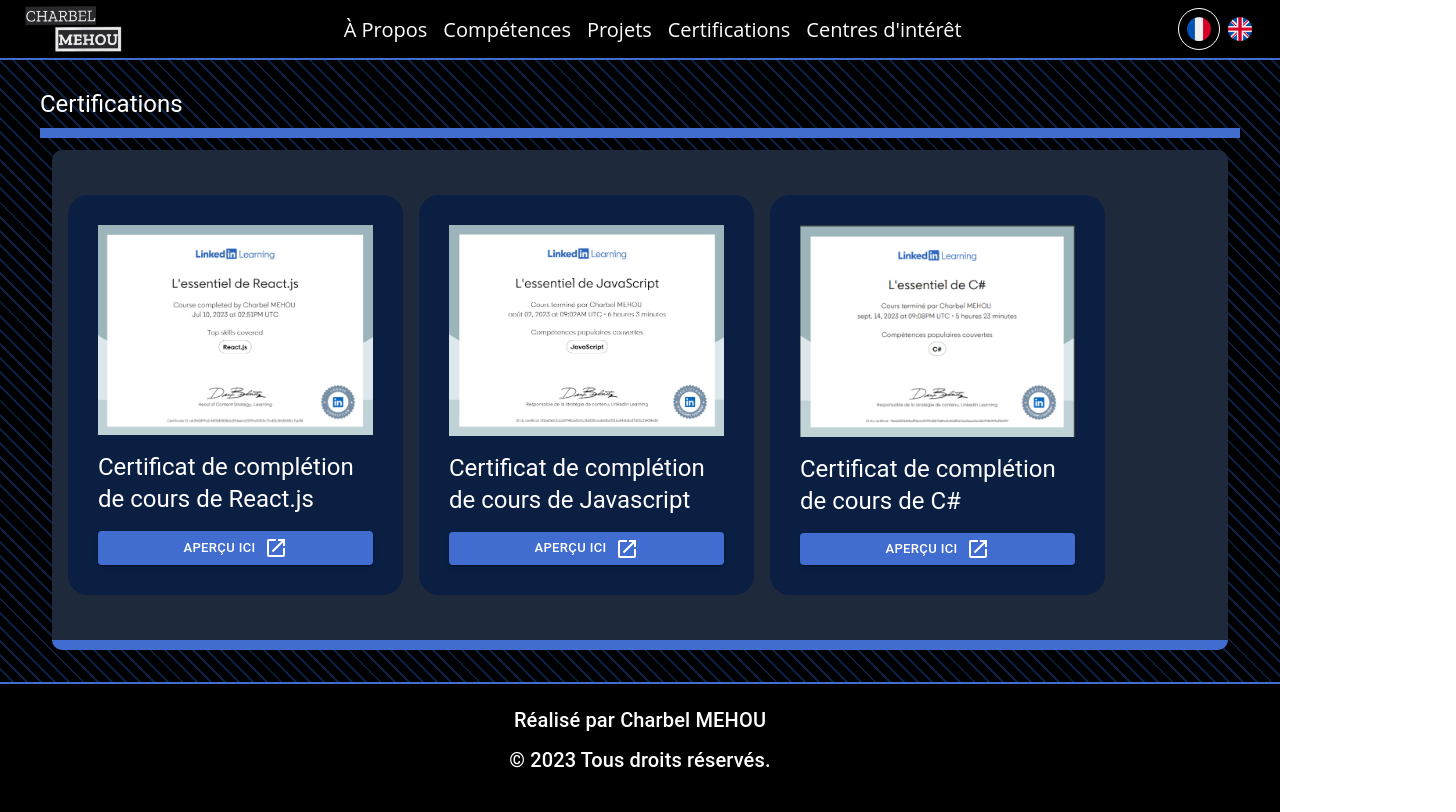
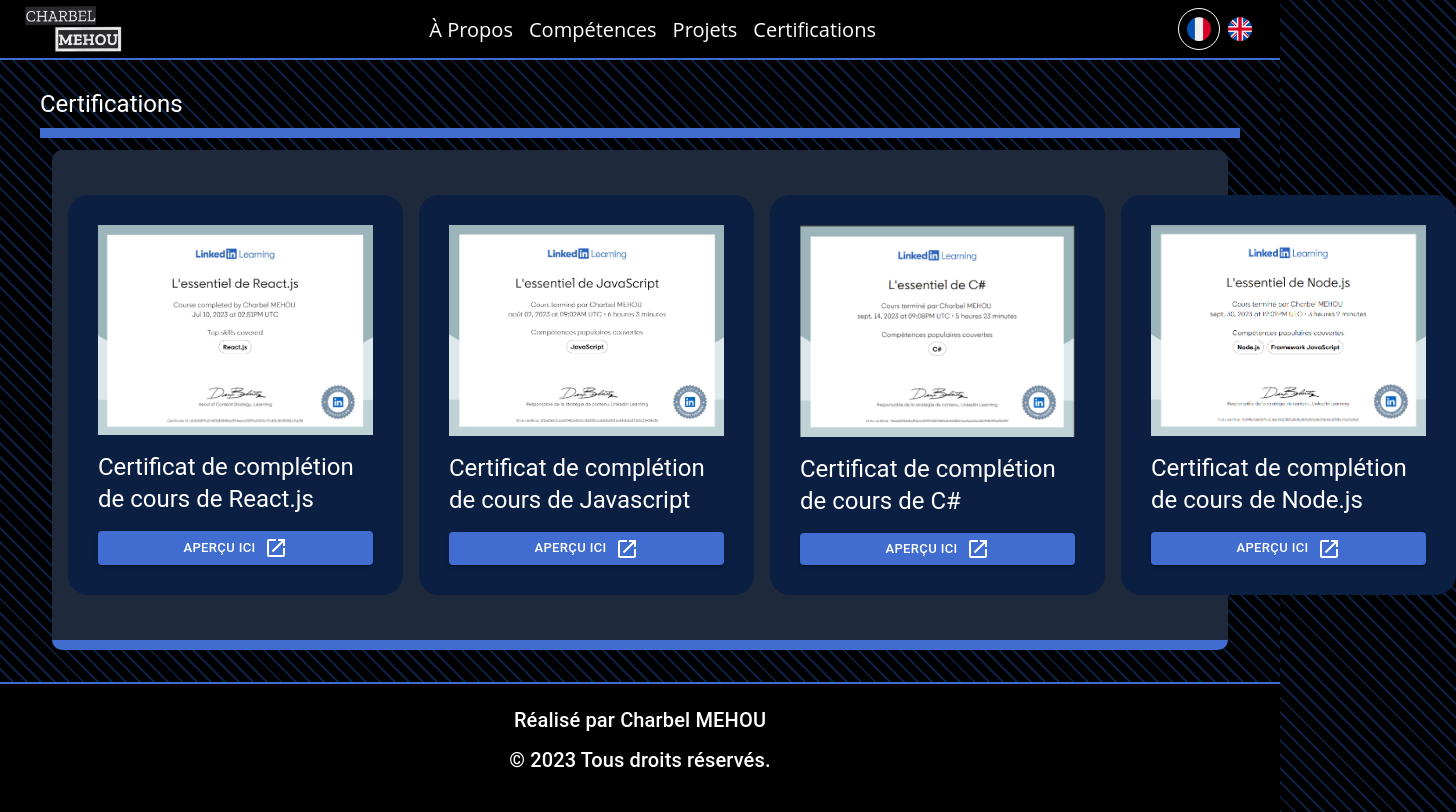
Before and after one commit to charbel-mehou/MyPersonalPortfolio, a React (Create React App) app in the folder personal_portfolio/: page /certifications in a window 1280 px wide. Shown: the whole page, 1456 px wide, since content can reach past the window. Built offline with nearby package versions, Linux system fonts and the light colour scheme.

Commit message:
✨Adding a new certification

```diff
--- a/personal_portfolio/src/components/CertificationsDetails.js
+++ b/personal_portfolio/src/components/CertificationsDetails.js
@@ -6,10 +6,12 @@
 import JavaScript from "../assets/images/JavascriptCertif.png";
 import ReactCertif from "../assets/images/ReactCertif.png";
 import BoxDetails from "./BoxDetails";
+import Node from '../assets/images/NodeJs.png'
 const certifstab = [
   { logo: ReactCertif, label: "React.js" ,link:'https://urlz.fr/nC41'},
   { logo: JavaScript, label: "Javascript",link:'https://urlz.fr/nC3C' },
   { logo: Csharp, label: "C#",link:'https://urlz.fr/nC3v'},
+  { logo: Node, label: "Node.js",link:'https://cutt.ly/GwbUeUAQ'},
 ];
 const CertificationsDetails = () => {
   const { t } = useTranslation();
--- a/personal_portfolio/src/components/Navbar.js
+++ b/personal_portfolio/src/components/Navbar.js
@@ -55,9 +55,9 @@
           <a href="#certifications" className="link-style">
             {t("certifications")}
           </a>
-          <a href="#interests" className="link-style">
+          {/* <a href="#interests" className="link-style">
             {t("interests")}
-          </a>
+          </a> */}
         </Box>
         <Box sx={{
             display: { xs: "none", md: "flex" },
@@ -107,11 +107,11 @@
                 {t("certifications")}
               </a>
             </Typography>
-            <Typography variant="subtitle1">
+            {/* <Typography variant="subtitle1">
               <a href="#interests" className="link-style" onClick={handleMenuClose}>
                 {t("interests")}
               </a>
-            </Typography>
+            </Typography> */}
           <LangageSwitcher />
           </Box>
         </Popover>
```
Also changed, not shown: personal_portfolio/src/assets/images/NodeJs.png (added).
